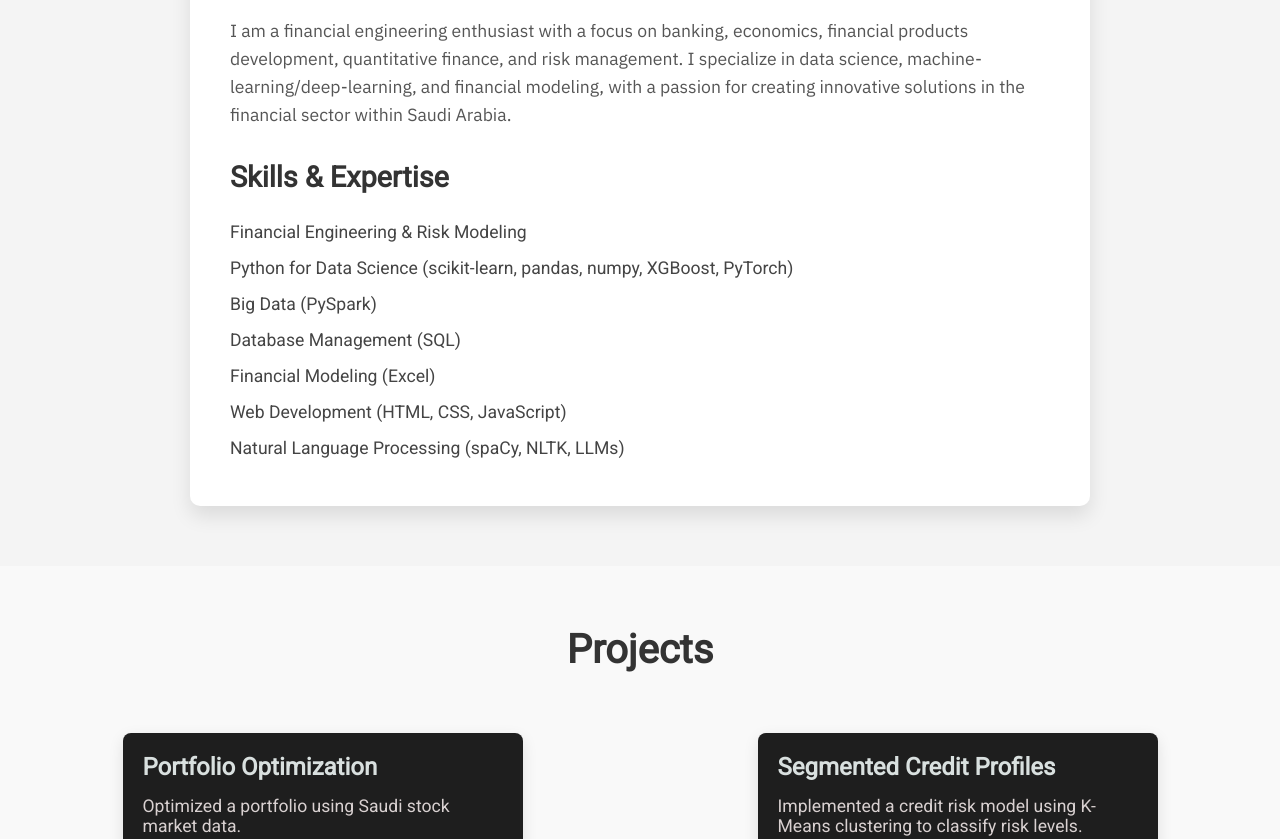
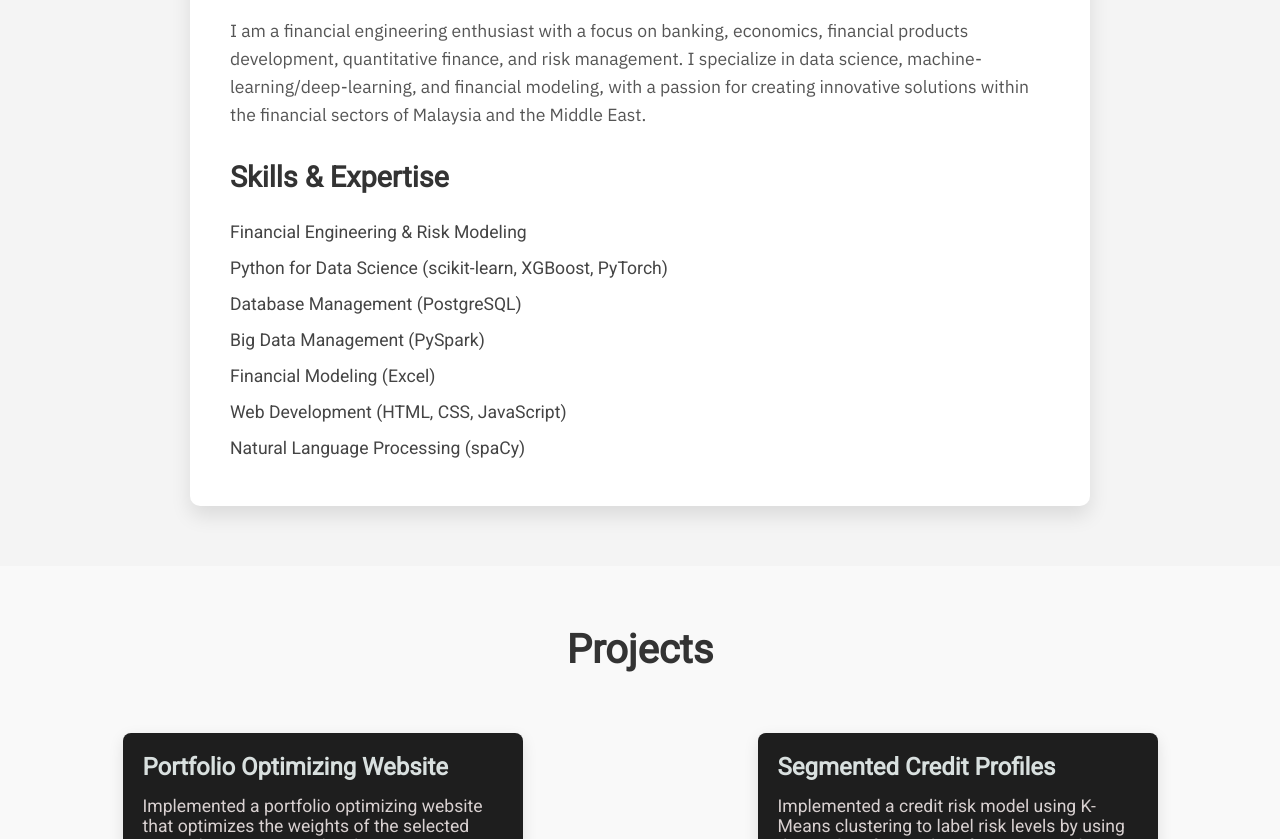
Before and after one commit to Ammaryasser1998/Ammaryasser1998.github.io, a plain HTML site: page index.html in a window 1280 px wide. Shown: the part 493-1332 px from the top of the page. Drawn offline with Linux system fonts and the light colour scheme; a web font is replaced by a local one.

Commit message:
Update index.html

```diff
--- a/index.html
+++ b/index.html
@@ -3,8 +3,10 @@
 <head>
     <meta charset="UTF-8">
     <meta name="viewport" content="width=device-width, initial-scale=1.0">
-    <title>Ammar Elhamamy | Portfolio</title>
+    <title>Ammar Elhamamy's Portfolio</title>
     <link rel="stylesheet" href="style.css">
+    <link rel="preload" href="fonts/introrustg-base2line-webfont.woff2" as="font" type="font/woff2" crossorigin="anonymous">
+    <link rel="preload" href="fonts/introheadr-base-webfont.woff2" as="font" type="font/woff2" crossorigin="anonymous">
     <link href="https://fonts.googleapis.com/css2?family=IBM+Plex+Sans:wght@400;600&family=Roboto:wght@300;400&family=Montserrat:wght@400;600&family=Orbitron:wght@400;600&display=swap" rel="stylesheet">
 </head>
 <body>
@@ -35,17 +37,21 @@
     <section id="about">
         <div class="about-container">
             <h2>About Me</h2>
-            <p class="about-description">I am a financial engineering enthusiast with a focus on banking, economics, financial products development, quantitative finance, and risk management. I specialize in data science, machine-learning/deep-learning, and financial modeling, with a passion for creating innovative solutions in the financial sector within Saudi Arabia. </p>
+            <p class="about-description">I am a financial engineering enthusiast with a focus on
+                banking, economics, financial products development, quantitative finance, and risk management.
+                 I specialize in data science, machine-learning/deep-learning, and financial modeling, with
+                 a passion for creating innovative solutions within the financial sectors of Malaysia
+                 and the Middle East.</p>
             <div class="about-skills">
                 <h3>Skills & Expertise</h3>
                 <ul>
                     <li>Financial Engineering & Risk Modeling</li>
-                    <li>Python for Data Science (scikit-learn, pandas, numpy, XGBoost, PyTorch)</li>
-                    <li>Big Data (PySpark)</li>
-                    <li>Database Management (SQL)</li>
+                    <li>Python for Data Science (scikit-learn, XGBoost, PyTorch)</li>
+                    <li>Database Management (PostgreSQL)</li>
+                    <li>Big Data Management (PySpark)</li>
                     <li>Financial Modeling (Excel)</li>
                     <li>Web Development (HTML, CSS, JavaScript)</li>
-                    <li>Natural Language Processing (spaCy, NLTK, LLMs)</li>
+                    <li>Natural Language Processing (spaCy)</li>
                 </ul>
             </div>
         </div>
@@ -58,15 +64,28 @@
     <h2>Projects</h2>
     <div class="projects-container">
         <div class="project-card" id="portfolio-opt">
-            <h3>Portfolio Optimization</h3>
-            <p>Optimized a portfolio using Saudi stock market data.</p>
+            <h3>Portfolio Optimizing Website</h3>
+            <p>Implemented a portfolio optimizing website that optimizes the weights
+                of the selected assets by maximizing the sharpe ratio or minimizing
+                the variance. After the optimization process, the user reveives Monte
+                carlo simulation results alongside the optimized constraints in a plot called
+                the efficient frontier. The efficient frontier shows best and worst case scenarios.
+
+
+            </p>
             <button class="project-btn">View Project</button>
         </div>
         <div class="project-card" id="credit-risk">
             <h3>Segmented Credit Profiles</h3>
-            <p>Implemented a credit risk model using K-Means clustering to classify risk levels.</p>
+            <p>Implemented a credit risk model using K-Means clustering to label risk levels by using the random forest
+                classifer to receive the probability of default (PD) to label which clients are considered
+                risky, neutral, and non-risky.
+            </p>
             <button class="project-btn">View Project</button>
+
+
         </div>
+
     </div>
 </section>
 
```
